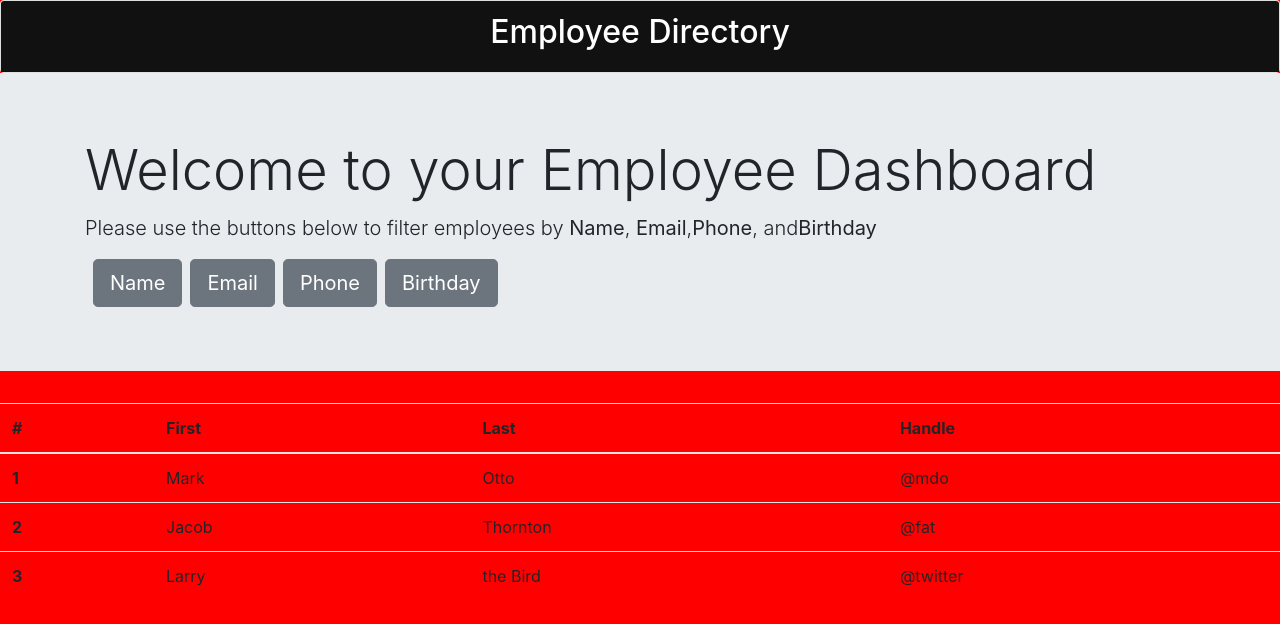
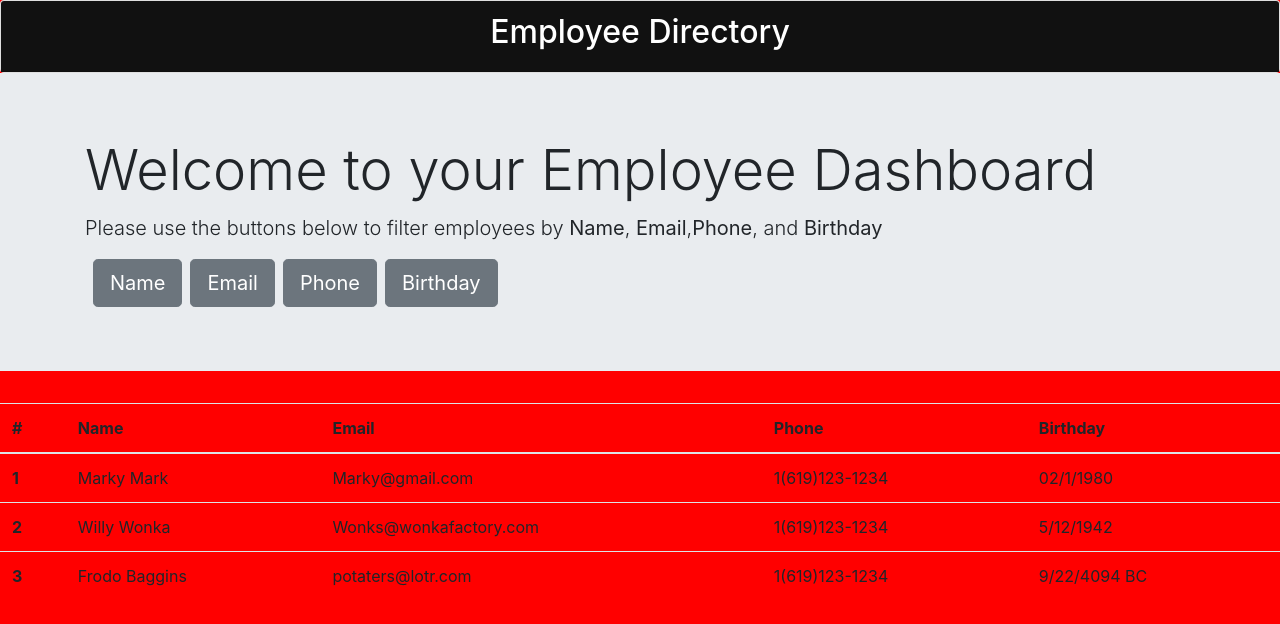
Before and after one commit to d606n6k/react-employee-directory, a React (Create React App) app: page / in a window 1280 px wide. Shown: the top 624 px of the page. Built offline with nearby package versions, Linux system fonts and the light colour scheme; no server answers.

Commit message:
added more data to Tables. Cleaned up Buttons layout

```diff
--- a/src/components/Buttons.js
+++ b/src/components/Buttons.js
@@ -9,7 +9,7 @@ function Buttons() {
           <p class="lead">
             Please use the buttons below to filter employees by{" "}
             <strong>Name</strong>, <strong>Email</strong>,<strong>Phone</strong>
-            , and<strong>Birthday</strong>
+            , and <strong>Birthday</strong>
           </p>
           <button type="button" class="btn btn-secondary btn-lg ml-2">
             Name
--- a/src/components/Table.js
+++ b/src/components/Table.js
@@ -6,29 +6,33 @@ function TableLayout() {
       <thead>
         <tr>
           <th scope="col">#</th>
-          <th scope="col">First</th>
-          <th scope="col">Last</th>
-          <th scope="col">Handle</th>
+          <th scope="col">Name</th>
+          <th scope="col">Email</th>
+          <th scope="col">Phone</th>
+          <th scope="col">Birthday</th>
         </tr>
       </thead>
       <tbody>
         <tr>
           <th scope="row">1</th>
-          <td>Mark</td>
-          <td>Otto</td>
-          <td>@mdo</td>
+          <td>Marky Mark</td>
+          <td>Marky@gmail.com</td>
+          <td>1(619)123-1234</td>
+          <td>02/1/1980</td>
         </tr>
         <tr>
           <th scope="row">2</th>
-          <td>Jacob</td>
-          <td>Thornton</td>
-          <td>@fat</td>
+          <td>Willy Wonka</td>
+          <td>Wonks@wonkafactory.com</td>
+          <td>1(619)123-1234</td>
+          <td>5/12/1942</td>
         </tr>
         <tr>
           <th scope="row">3</th>
-          <td>Larry</td>
-          <td>the Bird</td>
-          <td>@twitter</td>
+          <td>Frodo Baggins</td>
+          <td>potaters@lotr.com</td>
+          <td>1(619)123-1234</td>
+          <td>9/22/4094 BC</td>
         </tr>
       </tbody>
     </table>
```
